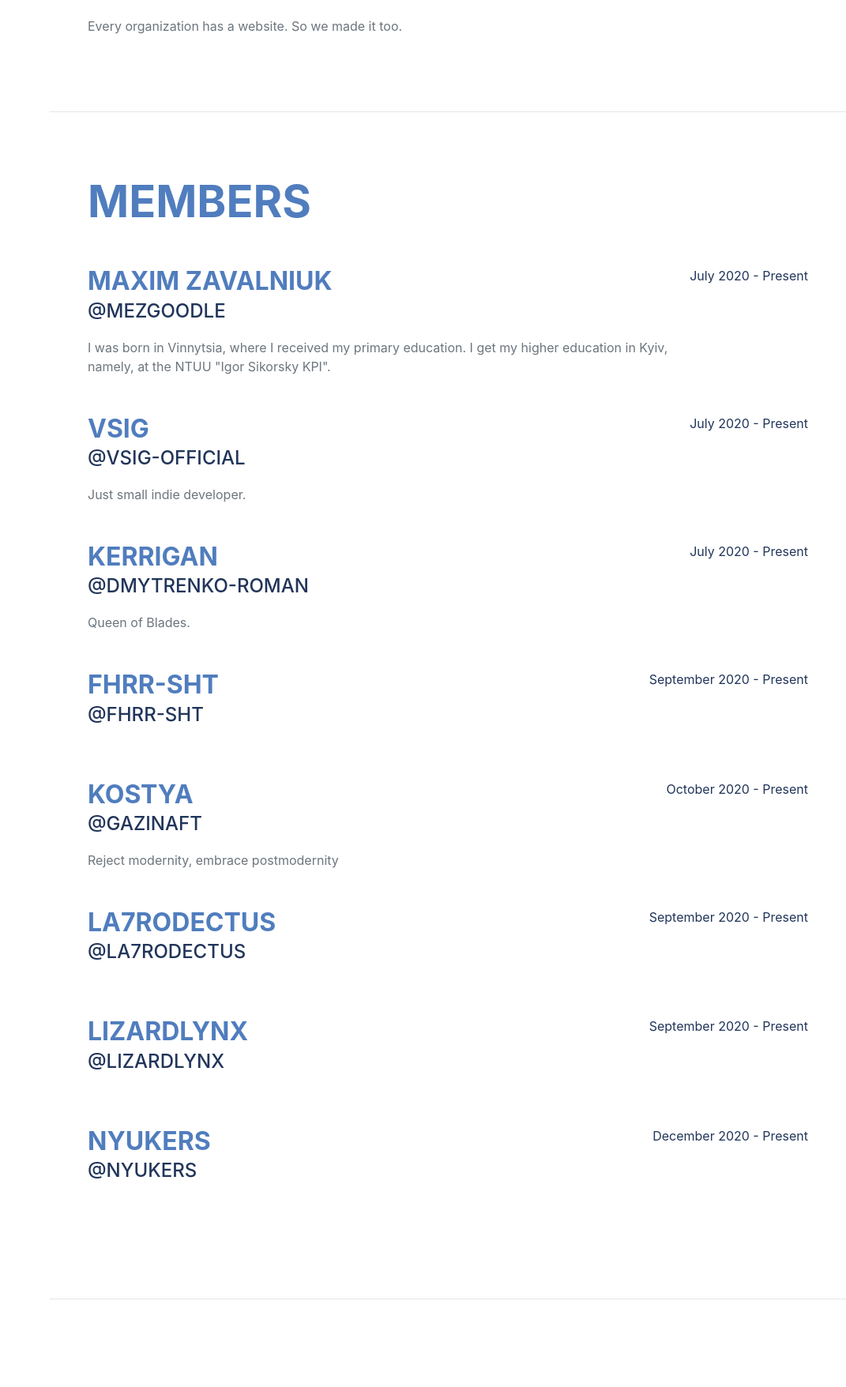
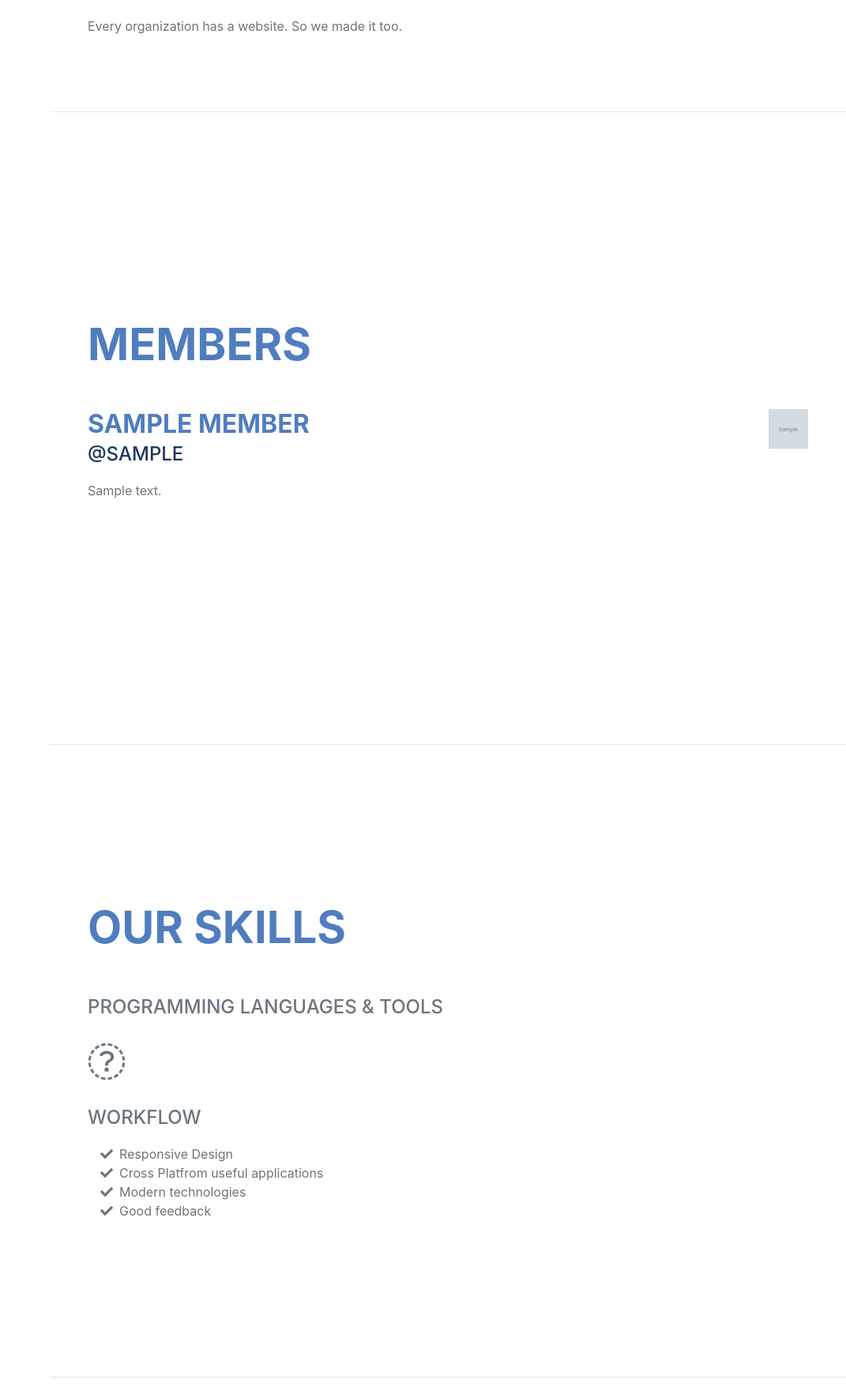
Before and after one commit to mezidia/mezidia, a Django app: template templates/main/index.html in a window 1280 px wide. Shown: the part 2168-3924 px from the top of the page at 79% size, without its empty margins (209-1280 px from the left). Run offline with Django 3.2, Linux system fonts and the light colour scheme; the template is opened without the code that fills it: most values are stand-ins (such as "Sample title", 1, 10 or a date in 2020); grey boxes marked "Sample" are stand-in pictures; some web fonts are replaced.

Commit message:
Create members include

```diff
--- /dev/null
+++ b/templates/main/includes/members.html
@@ -0,0 +1,16 @@
+<!-- Members -->
+<section class="resume-section" id="members">
+  <div class="resume-section-content">
+    <h2 class="mb-5">Members</h2>
+    {% for member in members %}
+        <div class="d-flex flex-column flex-md-row justify-content-between mb-5">
+            <div class="flex-grow-1">
+                <h3 class="mb-0">{{ member.name }}</h3>
+                <div class="subheading mb-3"><a href="{{ member.url }}" target="blank">@{{ member.username }}</a></div>
+                <div>{{ member.bio }}</div>
+            </div>
+        <img src="{{ member.img_url }}" width="50" height="50" alt="User photo">
+        </div>
+    {% endfor %}
+  </div>
+</section>
--- a/templates/main/index.html
+++ b/templates/main/index.html
@@ -89,76 +89,7 @@
       </div>
     </section>
     <hr class="m-0" />
-    <!-- Members -->
-    <section class="resume-section" id="members">
-      <div class="resume-section-content">
-        <h2 class="mb-5">Members</h2>
-        <div class="d-flex flex-column flex-md-row justify-content-between mb-5">
-          <div class="flex-grow-1">
-            <h3 class="mb-0">Maxim Zavalniuk</h3>
-            <div class="subheading mb-3"><a href="https://github.com/mezgoodle" target="blank">@mezgoodle</a></div>
-            <div>I was born in Vinnytsia, where I received my primary education. I get my higher education in Kyiv, namely, at the NTUU "Igor Sikorsky KPI".</div>
-          </div>
-          <div class="flex-shrink-0"><span class="text-primary">July 2020 - Present</span></div>
-        </div>
-        <div class="d-flex flex-column flex-md-row justify-content-between mb-5">
-          <div class="flex-grow-1">
-            <h3 class="mb-0">VsIG</h3>
-            <div class="subheading mb-3"><a href="https://github.com/VsIG-official" target="blank">@VsIG-official</a></div>
-            <div>Just small indie developer.</div>
-          </div>
-          <div class="flex-shrink-0"><span class="text-primary">July 2020 - Present</span></div>
-        </div>
-        <div class="d-flex flex-column flex-md-row justify-content-between mb-5">
-          <div class="flex-grow-1">
-            <h3 class="mb-0">KERRIGAN</h3>
-            <div class="subheading mb-3"><a href="https://github.com/Dmytrenko-Roman" target="blank">@Dmytrenko-Roman</a></div>
-            <div>Queen of Blades.</div>
-          </div>
-          <div class="flex-shrink-0"><span class="text-primary">July 2020 - Present</span></div>
-        </div>
-        <div class="d-flex flex-column flex-md-row justify-content-between mb-5">
-          <div class="flex-grow-1">
-            <h3 class="mb-0">fhrr-sht</h3>
-            <div class="subheading mb-3"><a href="https://github.com/fhrr-sht" target="blank">@fhrr-sht</a></div>
-            <div></div>
-          </div>
-          <div class="flex-shrink-0"><span class="text-primary">September 2020 - Present</span></div>
-        </div>
-        <div class="d-flex flex-column flex-md-row justify-content-between mb-5">
-          <div class="flex-grow-1">
-            <h3 class="mb-0">Kostya</h3>
-            <div class="subheading mb-3"><a href="https://github.com/gazinaft" target="blank">@gazinaft</a></div>
-            <div>Reject modernity, embrace postmodernity</div>
-          </div>
-          <div class="flex-shrink-0"><span class="text-primary">October 2020 - Present</span></div>
-        </div>
-        <div class="d-flex flex-column flex-md-row justify-content-between mb-5">
-          <div class="flex-grow-1">
-            <h3 class="mb-0">La7rodectus</h3>
-            <div class="subheading mb-3"><a href="https://github.com/La7rodectus" target="blank">@La7rodectus</a></div>
-            <div></div>
-          </div>
-          <div class="flex-shrink-0"><span class="text-primary">September 2020 - Present</span></div>
-        </div>
-        <div class="d-flex flex-column flex-md-row justify-content-between mb-5">
-          <div class="flex-grow-1">
-            <h3 class="mb-0">lizardlynx</h3>
-            <div class="subheading mb-3"><a href="https://github.com/lizardlynx" target="blank">@lizardlynx</a></div>
-            <div></div>
-          </div>
-          <div class="flex-shrink-0"><span class="text-primary">September 2020 - Present</span></div>
-        </div>
-        <div class="d-flex flex-column flex-md-row justify-content-between mb-5">
-          <div class="flex-grow-1">
-            <h3 class="mb-0">Nyukers</h3>
-            <div class="subheading mb-3"><a href="https://github.com/nyukers" target="blank">@nyukers</a></div>
-            <div></div>
-          </div>
-          <div class="flex-shrink-0"><span class="text-primary">December 2020 - Present</span></div>
-        </div>
-      </div>
-    </section>
+    {% include 'main/includes/members.html' %}
     <hr class="m-0" />
     {% include 'main/includes/skills.html' %}
     <hr class="m-0" />
```
